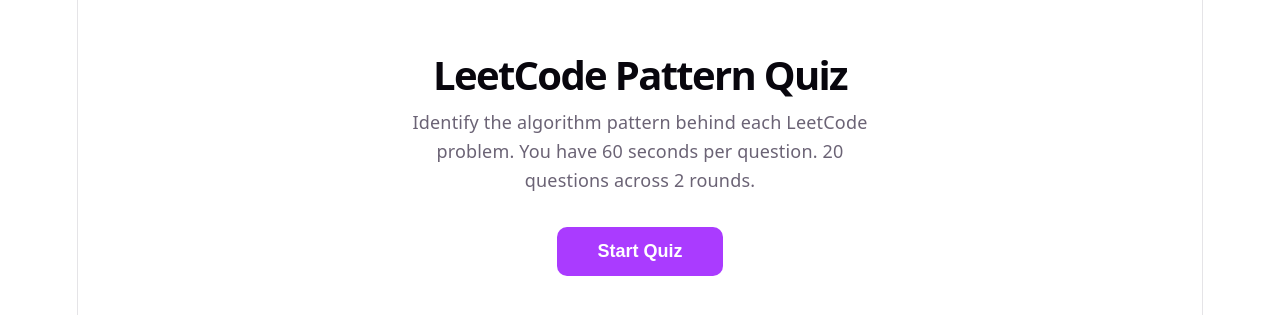
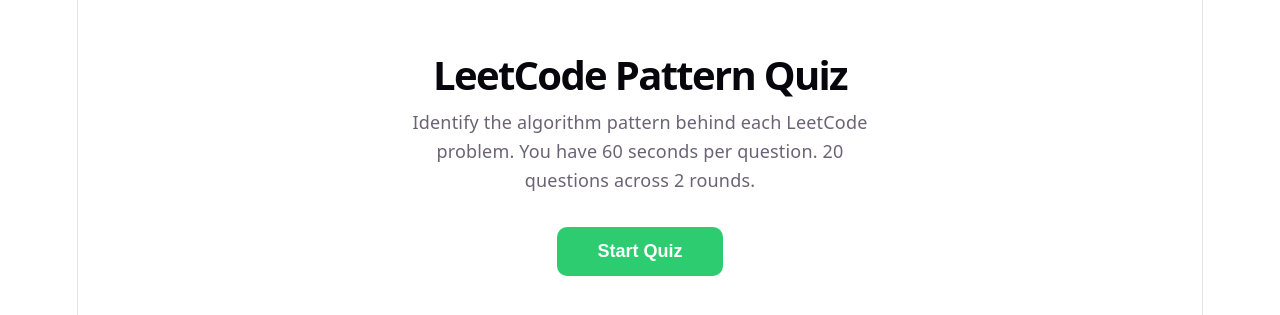
Before and after one commit to rskwiat/leetcode-flash-cards, a React (Vite) app: page / in a window 1280 px wide. Shown: the part 231-546 px from the top of the page. Built offline with nearby package versions, Linux system fonts and the light colour scheme.

Commit message:
updating based on feedback cleaning up colors and adding in practice buttons

```diff
--- a/src/components/ResultScreen.css
+++ b/src/components/ResultScreen.css
@@ -69,9 +69,14 @@
   color: var(--text-h);
   text-align: center;
   padding: 8px 16px;
-  background: var(--bg-secondary, #f5f5f5);
   border-radius: 8px;
   width: 100%;
+}
+
+.result-screen__card_container {
+  display: grid;
+  grid-template-columns: repeat(auto-fit, minmax(300px, 1fr));
+  gap: 24px;
 }
 
 .result-screen__card {
@@ -80,10 +85,9 @@
   padding: 16px;
   width: 100%;
   box-sizing: border-box;
-}
-
-.result-screen__card + .result-screen__card {
-  margin-top: 12px;
+  height: 260px;
+  display: flex;
+  flex-direction: column;
 }
 
 .result-screen__card-header {
@@ -117,7 +121,8 @@
 
 .result-screen__stem {
   font-size: 15px;
-  color: var(--text);
+  color: #666;
+
   line-height: 1.4;
   margin: 0;
 }
@@ -135,7 +140,7 @@
 }
 
 .result-screen__answer-row strong {
-  color: var(--text-h);
+  color: #666;
   font-weight: 600;
 }
 
@@ -149,7 +154,7 @@
 
 .result-screen__practice-link {
   display: inline-block;
-  margin-top: 10px;
+  margin-top: auto;
   padding: 8px 16px;
   font-size: 14px;
   font-weight: 600;
--- a/src/components/ResultScreen.tsx
+++ b/src/components/ResultScreen.tsx
@@ -14,12 +14,12 @@
 }
 
 const TAG_SLUGS: Record<string, string> = {
-  'Hash map / frequency count': 'hash-map',
+  'Hash map / frequency count': 'hash-function',
   'Sliding window': 'sliding-window',
   'Binary search': 'binary-search',
   'Fast & slow pointers': 'two-pointers',
   'BFS (breadth-first search)': 'breadth-first-search',
-  'Intervals (sort + sweep)': 'intervals',
+  'Intervals (sort + sweep)': 'sorting',
   'DFS (depth-first search)': 'depth-first-search',
   'Dynamic programming': 'dynamic-programming',
   'Heap / priority queue': 'heap-priority-queue',
@@ -53,13 +53,18 @@
         <span className="result-screen__score-total">{total}</span>
       </div>
       <p className="result-screen__pct">{pct}%</p>
+        <div className="result-screen__round-header">Round 1 — {round1Correct}/{round1Questions.length} ({roundPct(round1Correct, round1Questions.length)})</div>
 
-      <div className="result-screen__round-header">Round 1 — {round1Correct}/{round1Questions.length} ({roundPct(round1Correct, round1Questions.length)})</div>
-      {round1Questions.map(q => renderCard(q, answerByQuestion))}
 
-      <div className="result-screen__round-header">Round 2 — {round2Correct}/{round2Questions.length} ({roundPct(round2Correct, round2Questions.length)})</div>
-      {round2Questions.map(q => renderCard(q, answerByQuestion))}
+        <div className="result-screen__card_container">
+          {round1Questions.map(q => renderCard(q, answerByQuestion))}
+        </div>
 
+        <div className="result-screen__round-header">Round 2 — {round2Correct}/{round2Questions.length} ({roundPct(round2Correct, round2Questions.length)})</div>
+
+      <div className="result-screen__card_container">
+        {round2Questions.map(q => renderCard(q, answerByQuestion))}
+      </div>
       <button className="result-screen__button" onClick={onPlayAgain}>
         Play Again
       </button>
--- a/src/index.css
+++ b/src/index.css
@@ -4,9 +4,9 @@
   --bg: #fff;
   --border: #e5e4e7;
   --code-bg: #f4f3ec;
-  --accent: #aa3bff;
-  --accent-bg: rgba(170, 59, 255, 0.1);
-  --accent-border: rgba(170, 59, 255, 0.5);
+  --accent: #2ecc71;
+  --accent-bg: rgba(46, 204, 113, 0.1);
+  --accent-border: #27ae60;
   --social-bg: rgba(244, 243, 236, 0.5);
   --shadow:
     rgba(0, 0, 0, 0.1) 0 10px 15px -3px, rgba(0, 0, 0, 0.05) 0 4px 6px -2px;
@@ -37,8 +37,8 @@
     --bg: #16171d;
     --border: #2e303a;
     --code-bg: #1f2028;
-    --accent: #c084fc;
-    --accent-bg: rgba(192, 132, 252, 0.15);
+    --accent: #2ecc71;
+    --accent-bg: #27ae60;
     --accent-border: rgba(192, 132, 252, 0.5);
     --social-bg: rgba(47, 48, 58, 0.5);
     --shadow:
```
